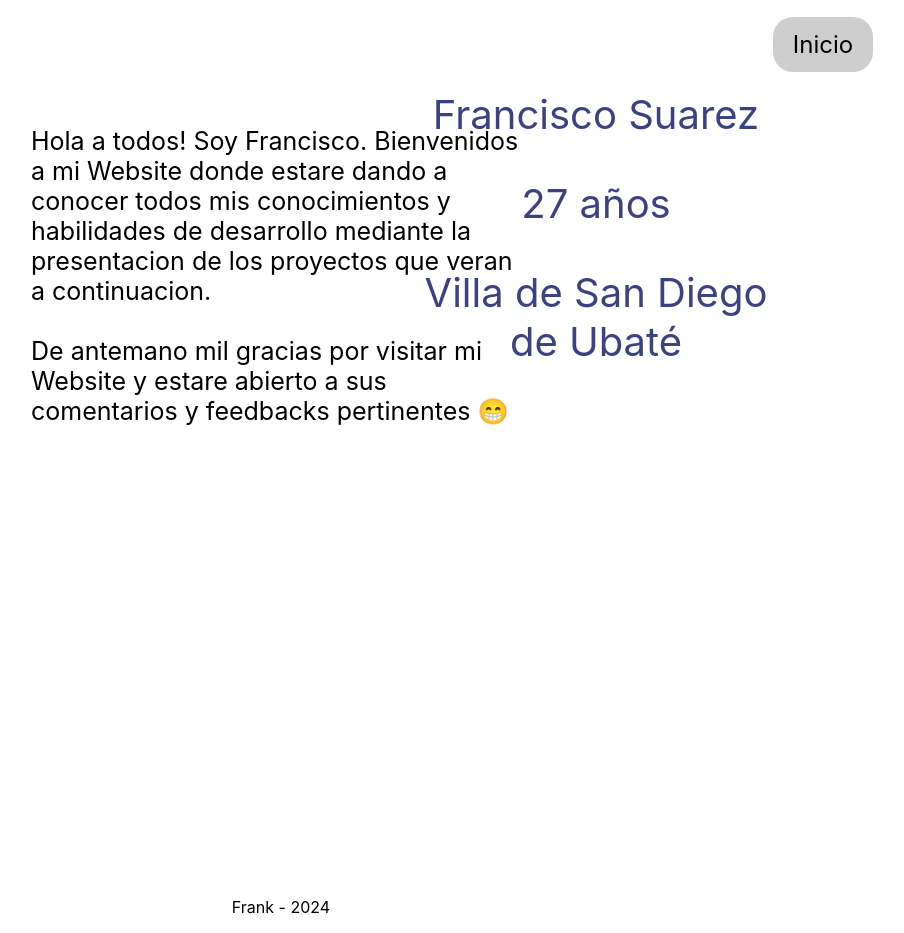
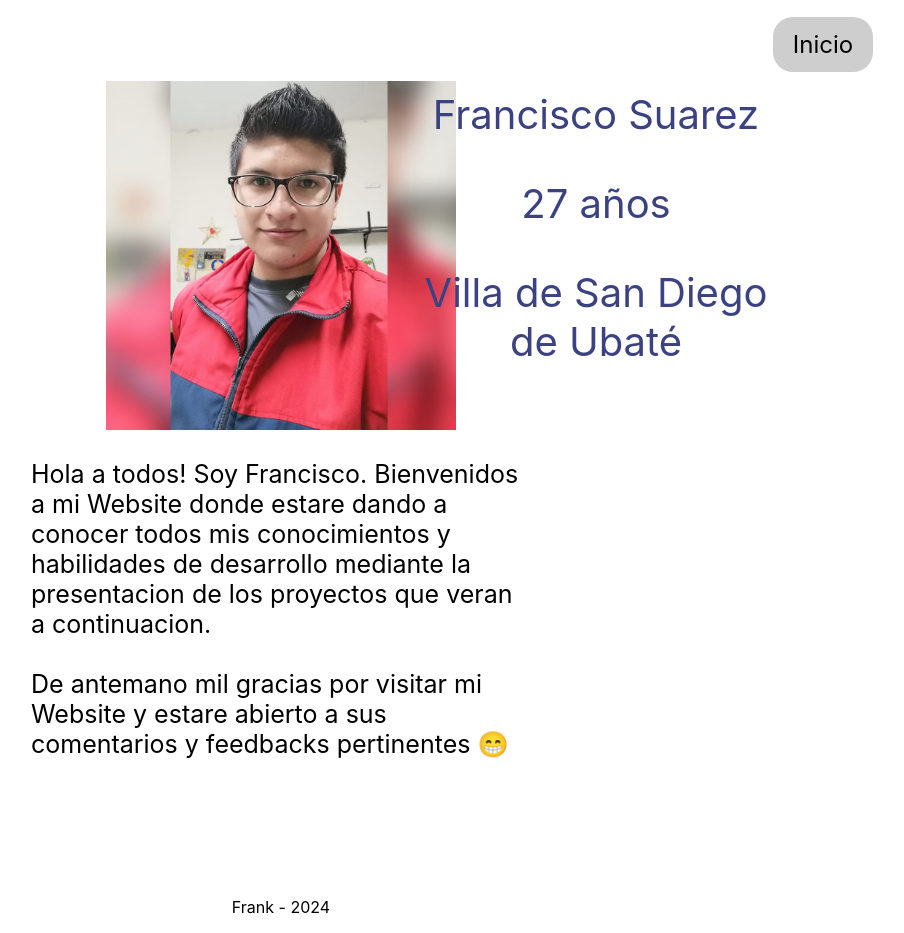
Before and after one commit to FrankSua15/Website, a plain HTML site: page index.html in a window 1280 px wide. Shown: the whole page, without its empty margins (359-1263 px from the left). Drawn offline with Linux system fonts and the light colour scheme; the site is published under a folder, as on GitHub Pages, so addresses that start at the root find nothing.

Commit message:
Correcion de directorio de img

```diff
--- a/index.html
+++ b/index.html
@@ -14,7 +14,7 @@
     </div>
     <div class="hero">
         <figure>
-            <img src="/Assets/yo.jpg" alt="">
+            <img src="./Assets/yo.jpg" alt="">
         </figure>
         <div class="text_container">
             <p>Hola a todos! Soy Francisco. Bienvenidos a mi Website donde estare dando a conocer todos mis conocimientos y habilidades de desarrollo mediante la presentacion de los proyectos que veran a continuacion.<br><br>De antemano mil gracias por visitar mi Website y estare abierto a sus comentarios y feedbacks pertinentes 😁</p>
```
